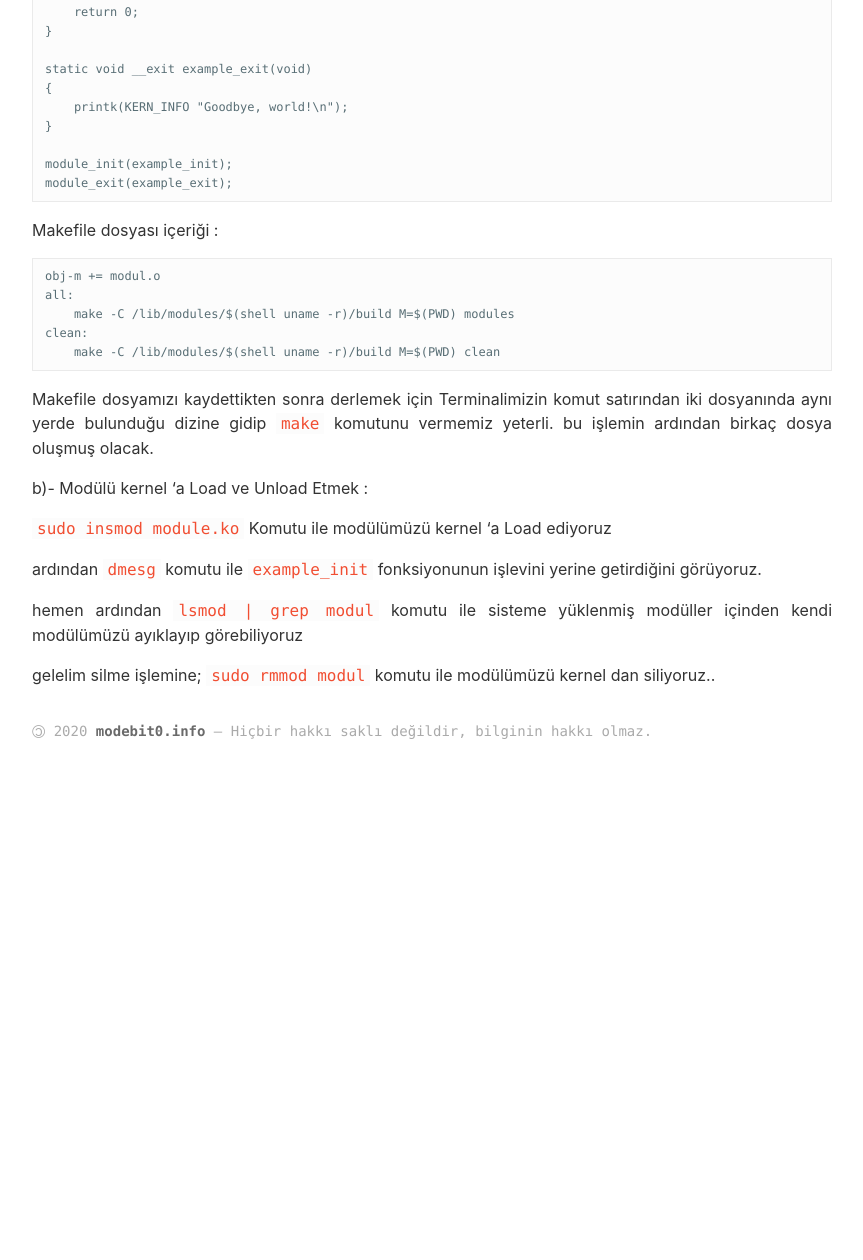
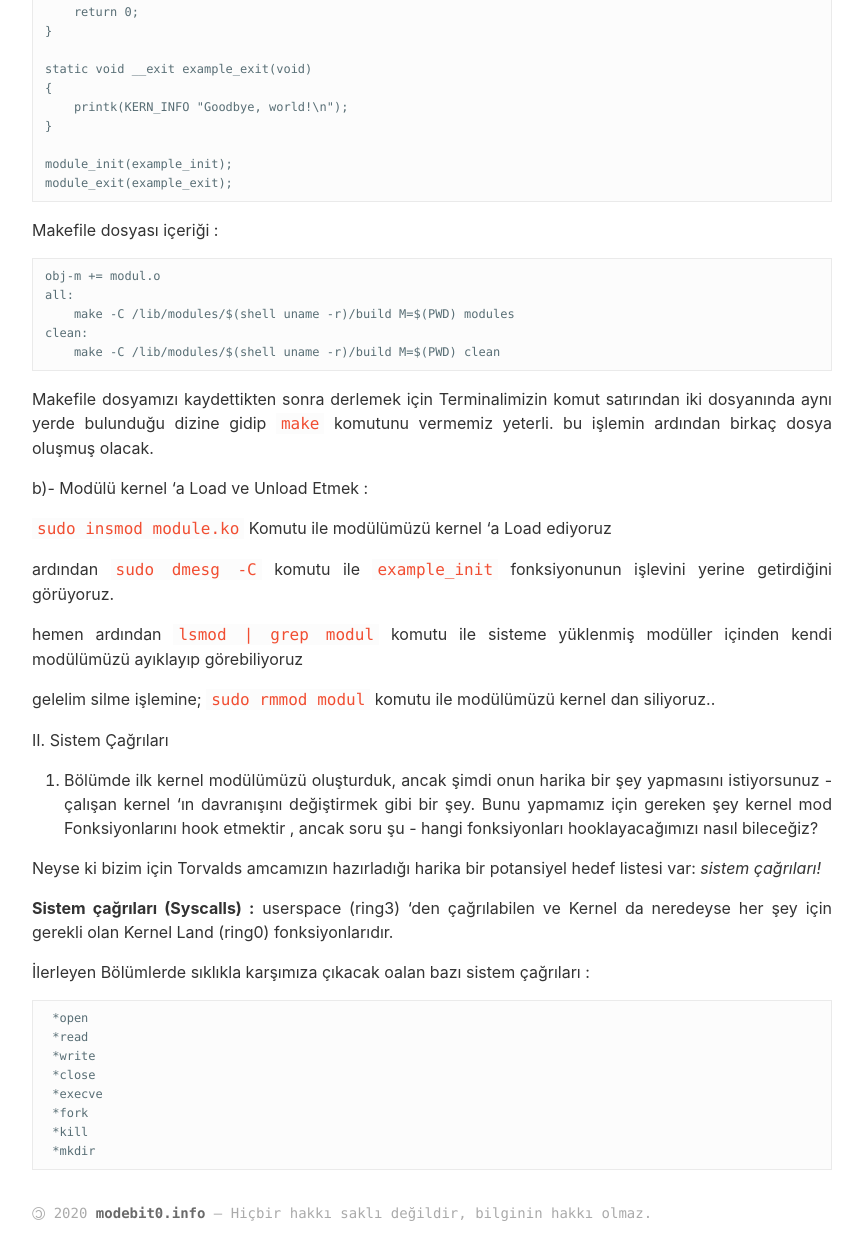
Before and after one commit to onkagitci/onkagitci, a Jekyll site: the page built from _posts/2020-12-24-Linux-Kernel-Rootkit-Development-(Part-1).md, in a window 1280 px wide and 1400 px high, scrolled down 2554 px. Shown: the top 1260 px of the window, without its empty margins (8-871 px from the left). Built offline with Jekyll 4.4.1, drawn with Linux system fonts in a browser that asks for light colours; before the commit the page ends 3472 px from its top, so only the background shows below that.

Commit message:
Update 2020-12-24-Linux-Kernel-Rootkit-Development-(Part-1).md

```diff
--- a/_posts/2020-12-24-Linux-Kernel-Rootkit-Development-(Part-1).md
+++ b/_posts/2020-12-24-Linux-Kernel-Rootkit-Development-(Part-1).md
@@ -138,8 +138,28 @@ bu işlemin ardından birkaç dosya oluşmuş olacak.
 
 `sudo insmod module.ko` Komutu ile modülümüzü kernel 'a Load ediyoruz
 
-ardından `dmesg` komutu ile `example_init` fonksiyonunun işlevini yerine getirdiğini görüyoruz.
+ardından `sudo dmesg -C` komutu ile `example_init` fonksiyonunun işlevini yerine getirdiğini görüyoruz.
 
 hemen ardından `lsmod | grep modul` komutu ile sisteme yüklenmiş modüller içinden kendi modülümüzü ayıklayıp görebiliyoruz
 
 gelelim silme işlemine; `sudo rmmod modul` komutu ile modülümüzü kernel dan siliyoruz..
+
+
+II. Sistem Çağrıları
+
+1. Bölümde ilk kernel modülümüzü oluşturduk, ancak şimdi onun harika bir şey yapmasını istiyorsunuz - çalışan kernel 'ın davranışını değiştirmek gibi bir şey. Bunu yapmamız için gereken şey kernel mod Fonksiyonlarını hook etmektir , ancak soru şu - hangi fonksiyonları hooklayacağımızı nasıl bileceğiz?
+
+Neyse ki bizim için Torvalds amcamızın hazırladığı harika bir potansiyel hedef listesi var: *sistem çağrıları!*
+
+**Sistem çağrıları (Syscalls) :**  userspace (ring3) 'den çağrılabilen ve Kernel da neredeyse her şey için gerekli olan Kernel Land (ring0) fonksiyonlarıdır.
+
+İlerleyen Bölümlerde sıklıkla karşımıza çıkacak oalan bazı sistem çağrıları :
+
+     *open
+     *read
+     *write
+     *close
+     *execve
+     *fork
+     *kill
+     *mkdir
```
